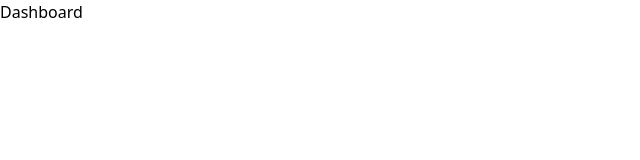
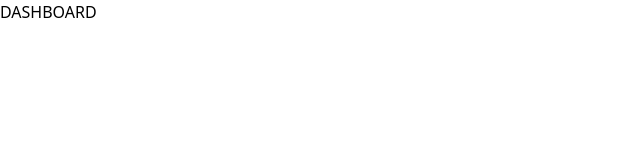
Before and after one commit to Gyannnnn/Blog-App, a React (Vite) app in the folder client/: page /dashboard in a window 1280 px wide. Shown: the top 160 px of the page, without its empty margins (0-640 px from the left). Built offline with nearby package versions, Linux system fonts and the light colour scheme.

Commit message:
change the case

```diff
--- a/client/src/Components/Pages/Dashboard.jsx
+++ b/client/src/Components/Pages/Dashboard.jsx
@@ -2,7 +2,7 @@ import React from 'react'
 
 const Dashboard = () => {
   return (
-    <div>Dashboard</div>
+    <div>DASHBOARD</div>
   )
 }
 
```
